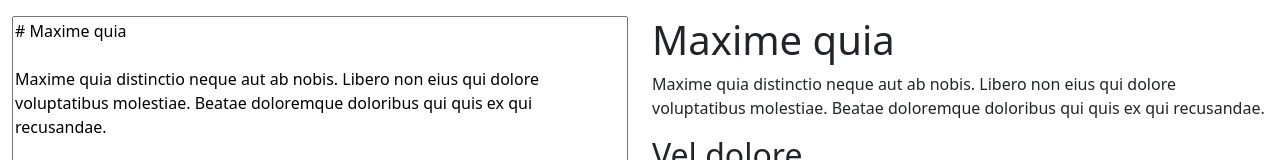
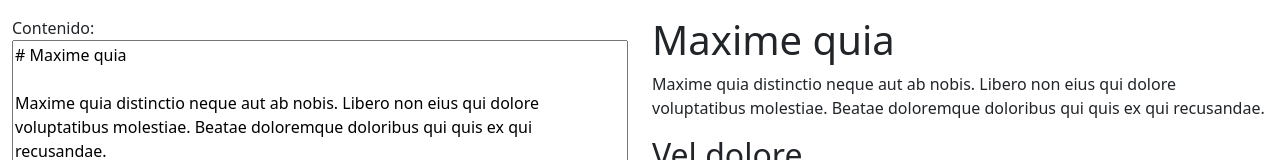
Before and after one commit to angelxehg/markfull-editor, a React (Create React App) app: page / in a window 1280 px wide. Shown: the top 160 px of the page. Built offline with nearby package versions, Linux system fonts and the light colour scheme.

Commit message:
TextArea con label

```diff
--- a/src/App.tsx
+++ b/src/App.tsx
@@ -13,12 +13,16 @@ const App = (): JSX.Element => {
       <Container fluid className="pt-3 pb-3">
         <Row>
           <Col>
-            <textarea
-              className="w-100"
-              rows={20}
-              value={inputContent}
-              onChange={(e) => setInputContent(e.target.value)}
-            />
+            <div className="mb-3">
+              <label htmlFor="inputContent" className="form-label">Contenido:</label>
+              <textarea
+                id="inputContent"
+                className="w-100 form-control"
+                rows={20}
+                value={inputContent}
+                onChange={(e) => setInputContent(e.target.value)}
+              />
+            </div>
           </Col>
           <Col>
             <ReactMarkdown>
```
